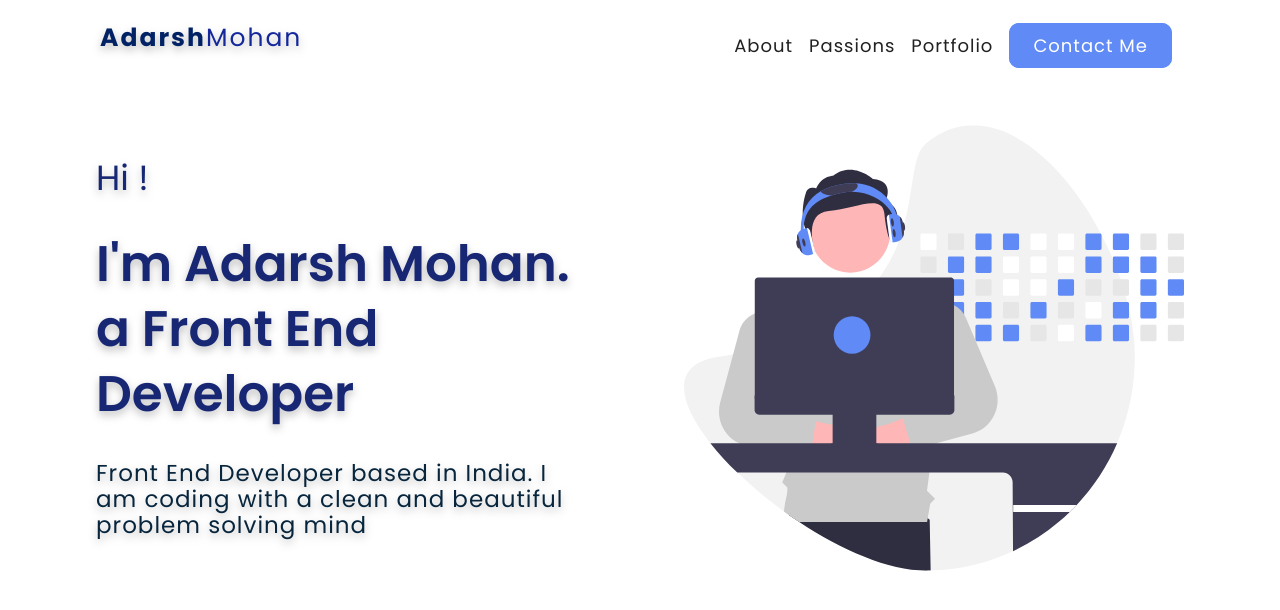
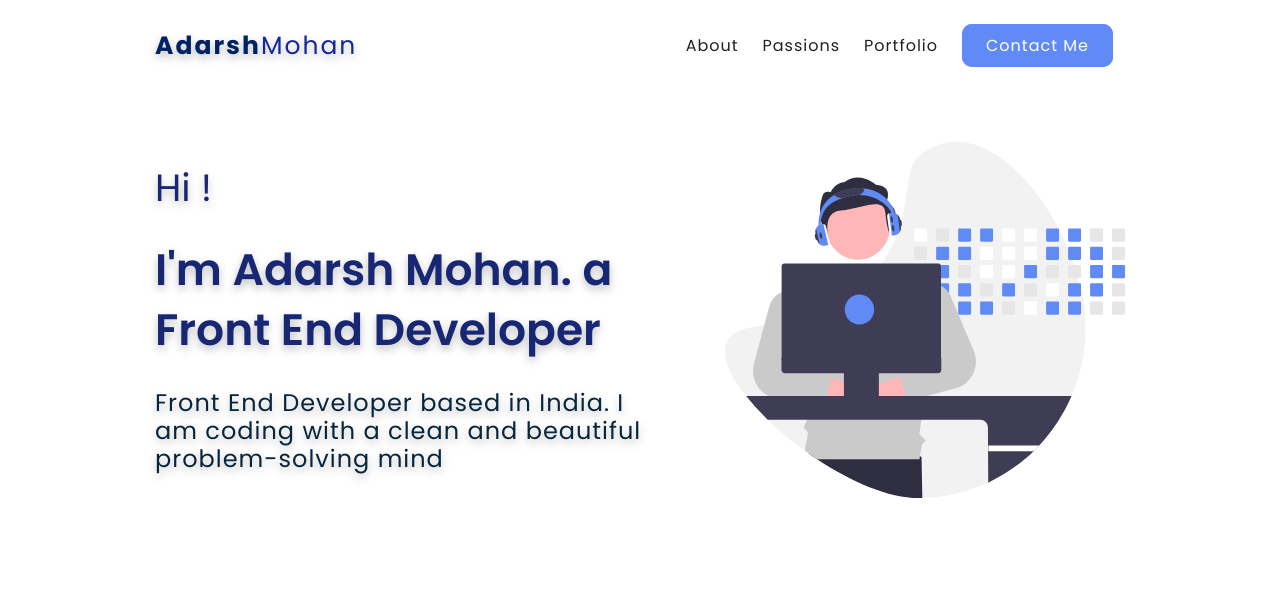
Before and after one commit to adarshnm/portfolio-v1, a Gatsby site: page / in a window 1280 px wide. Built offline with nearby package versions, Linux system fonts and the light colour scheme; Gatsby itself is replaced by a stand-in of ours.

Commit message:
[develop]: Fixed responsiveness

```diff
--- a/src/pages/index.tsx
+++ b/src/pages/index.tsx
@@ -14,7 +14,7 @@ export default function Home() {
           </h1>
           <p className="hero__description">
             Front End Developer based in India. I am coding with a clean and
-            beautiful problem solving mind
+            beautiful problem-solving mind
           </p>
         </div>
       </section>
--- a/src/styles/abstract/_variables.scss
+++ b/src/styles/abstract/_variables.scss
@@ -4,7 +4,7 @@ $app-navbar-size: 60px;
 
 $breakpoints: (
   'small': (
-    min-width: 320px,
+    min-width: 576px,
   ),
   'medium': (
     min-width: 768px,
@@ -20,6 +20,12 @@ $breakpoints: (
   ),
 );
 
+$max-width-small: 540px;
+$max-width-medium: 720px;
+$max-width-large: 970px;
+$max-width-huge: 1360px;
+$max-width-wide: 2400px;
+
 $transition-normal: all 0.6s ease-in-out;
 
 $default-drop-shadow: drop-shadow(0px 4px 4px rgba(0, 0, 0, 0.25));
--- a/src/styles/components/_hero.scss
+++ b/src/styles/components/_hero.scss
@@ -1,31 +1,51 @@
 .hero {
   display: flex;
   flex-direction: column;
-  margin: pxToRem(35) pxToRem(12);
+  margin: pxToRem(35) auto;
+  padding: pxToRem(7) pxToRem(14);
+  @include respond(small) {
+    max-width: $max-width-small;
+  }
 
   @include respond(medium) {
+    max-width: $max-width-medium;
     flex-direction: row-reverse;
     align-items: center;
-    margin: pxToRem(35) pxToRem(64);
+    padding: 0;
   }
 
   @include respond(large) {
-    margin: pxToRem(38) pxToRem(96);
+    max-width: $max-width-large;
+  }
+
+  @include respond(huge) {
+    max-width: $max-width-huge;
   }
 
   &__image {
     align-self: center;
 
+    @include respond(small) {
+      margin-left: pxToRem(32);
+      width: pxToRem(280);
+      height: pxToRem(280);
+    }
+
     @include respond(medium) {
-      margin-left: pxToRem(32);
-      width: pxToRem(300);
-      height: pxToRem(300);
+      margin-left: pxToRem(52);
+      width: pxToRem(320);
+      height: pxToRem(320);
     }
 
     @include respond(large) {
-      width: pxToRem(500);
-      height: pxToRem(500);
-      margin-left: pxToRem(100);
+      width: pxToRem(400);
+      height: pxToRem(400);
+    }
+
+    @include respond(huge) {
+      width: pxToRem(600);
+      height: pxToRem(600);
+      margin-left: pxToRem(120);
     }
   }
 
@@ -39,7 +59,11 @@
     }
 
     @include respond(large) {
-      font-size: pxToRem(35);
+      font-size: pxToRem(32);
+    }
+
+    @include respond(large) {
+      font-size: pxToRem(38);
     }
   }
 
@@ -56,7 +80,12 @@
     }
 
     @include respond(large) {
-      font-size: pxToRem(50);
+      font-size: pxToRem(44);
+      line-height: pxToRem(60);
+    }
+
+    @include respond(huge) {
+      font-size: pxToRem(58);
       line-height: pxToRem(65);
     }
   }
@@ -74,8 +103,13 @@
     }
 
     @include respond(large) {
-      font-size: pxToRem(23);
+      font-size: pxToRem(21);
       line-height: pxToRem(26);
+    }
+
+    @include respond(large) {
+      font-size: pxToRem(24);
+      line-height: pxToRem(28);
     }
   }
 }
--- a/src/styles/components/_navbar.scss
+++ b/src/styles/components/_navbar.scss
@@ -2,21 +2,30 @@
   display: flex;
   flex-direction: column;
   background-color: $white;
-  padding: pxToRem(7) pxToRem(12);
+  padding: pxToRem(7) pxToRem(14);
   z-index: 5;
-  height: $app-navbar-size;
+  min-height: $app-navbar-size;
+  margin: 0 auto;
+
+  @include respond(small) {
+    max-width: $max-width-small;
+  }
+
+  @include respond(medium) {
+    flex-direction: row;
+    align-items: center;
+    max-width: $max-width-medium;
+    padding: pxToRem(24) 0;
+  }
 
   @include respond(large) {
-    flex-direction: row;
-    padding: pxToRem(24) pxToRem(100);
+    padding-top: pxToRem(32);
+    max-width: $max-width-large;
   }
 
   @include respond(huge) {
-    padding: pxToRem(35) pxToRem(133);
-  }
-
-  @include respond(wide) {
-    padding: pxToRem(38) pxToRem(140);
+    max-width: $max-width-huge;
+    padding: pxToRem(36) 0;
   }
 
   &__head {
@@ -36,7 +45,7 @@
     cursor: pointer;
     $this: &;
 
-    @include respond(large) {
+    @include respond(medium) {
       display: none;
     }
 
@@ -77,6 +86,7 @@
     font-size: pxToRem(25);
     color: $indigo-blue;
     letter-spacing: pxToRem(2);
+
     &--bold {
       font-weight: 700;
       color: $navy-blue;
@@ -96,7 +106,7 @@
     list-style: none;
     padding: 0;
 
-    @include respond(large) {
+    @include respond(medium) {
       display: flex;
       justify-content: flex-end;
       position: static;
@@ -111,13 +121,31 @@
   &__list-item {
     padding: pxToRem(12) pxToRem(8);
     margin-bottom: pxToRem(12);
+
+    @include respond(medium) {
+      padding: 0 pxToRem(8);
+      margin-bottom: 0;
+    }
+
+    @include respond(large) {
+      padding: 0 pxToRem(12);
+      margin-bottom: 0;
+    }
   }
 
   &__link {
-    font-size: pxToRem(18);
+    font-size: pxToRem(14);
     text-decoration: none;
     letter-spacing: pxToRem(1);
     color: $jet-black;
+
+    @include respond(large) {
+      font-size: pxToRem(16);
+    }
+
+    @include respond(huge) {
+      font-size: pxToRem(18);
+    }
 
     &:hover {
       color: $indigo-blue;
```
